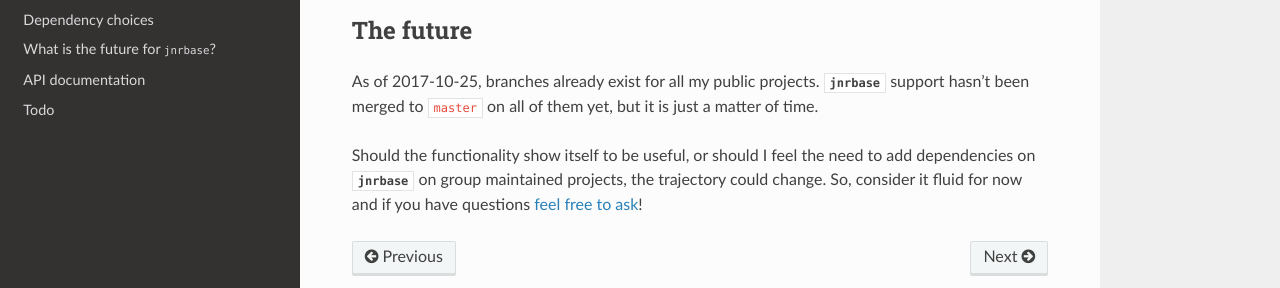
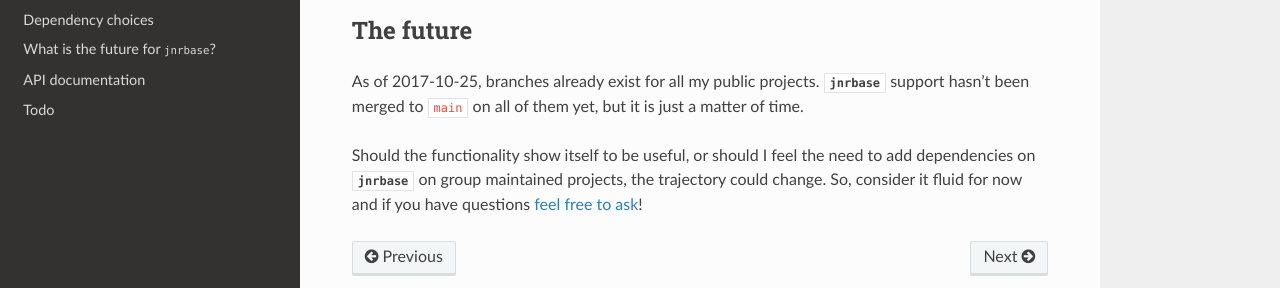
Before and after one commit to JNRowe/jnrbase, a Sphinx documentation site: the page built from doc/thaw.rst, in a window 1280 px wide. Shown: the part 395-683 px from the top of the page. Built offline with Sphinx 7.4.7 and the Read the Docs theme 2.0.0, drawn with Linux system fonts in a browser that asks for light colours.

Commit message:
[Tr] Update references to main branch

```diff
--- a/README.rst
+++ b/README.rst
@@ -95,9 +95,9 @@ reproduce the problem, or even better a fix!
 .. |status| image:: https://img.shields.io/pypi/status/jnrbase.png
    :alt: Development status
 
-.. |coveralls| image:: https://img.shields.io/coveralls/github/JNRowe/jnrbase/master.png
+.. |coveralls| image:: https://img.shields.io/coveralls/github/JNRowe/jnrbase/main.png
    :target: https://coveralls.io/repos/JNRowe/jnrbase
-   :alt: Coverage state on master
+   :alt: Coverage state on main
 
 .. |pypi| image:: https://img.shields.io/pypi/v/jnrbase.png
    :target: https://pypi.org/project/jnrbase/
--- a/doc/thaw.rst
+++ b/doc/thaw.rst
@@ -19,7 +19,7 @@ The future
 ----------
 
 As of 2017-10-25, branches already exist for all my public projects.  |modref|
-support hasn’t been merged to ``master`` on all of them yet, but it is just
+support hasn’t been merged to ``main`` on all of them yet, but it is just
 a matter of time.
 
 Should the functionality show itself to be useful, or should I feel the need to
--- a/doc/upgrading.rst
+++ b/doc/upgrading.rst
@@ -64,6 +64,6 @@ See :issue:`30` for more information.
 .. [*] My earliest `public commit`_ for Python 3 support I can find is in
        ``pyisbn``
 
-.. _NEWS.rst: https://github.com/JNRowe/jnrbase/blob/master/NEWS.rst
+.. _NEWS.rst: https://github.com/JNRowe/jnrbase/blob/main/NEWS.rst
 .. _pip: https://pip.pypa.io/
 .. _public commit: https://github.com/JNRowe/pyisbn/commit/d63b2b884c862f9ee5fb24359376f7f363da22a5
```
